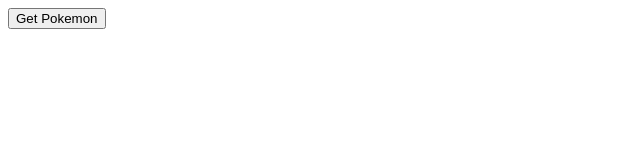
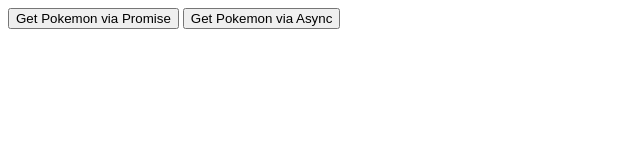
Before and after one commit to arelimdz/CA-JS-T3W4, a plain HTML site: page index.html in a window 1280 px wide. Shown: the whole page, without its empty margins (0-640 px from the left). Drawn offline with Linux system fonts and the light colour scheme.

Commit message:
feat: web request via async

```diff
--- /dev/null
+++ b/asyncRequest.js
@@ -0,0 +1,13 @@
+const API_BASE_URL = "https://pokeapi.co/api/v2/pokemon/";
+
+
+async function getRandomPokemonAsync(){
+
+	let ID = Math.floor(Math.random() * 1010) + 1;
+
+	let response = await fetch(API_BASE_URL + ID);
+	let data = await response.json();
+
+	console.log(data.name);
+
+}
--- a/index.html
+++ b/index.html
@@ -5,8 +5,12 @@
     <title>Document</title>
 </head>
 <body>
-    <button onclick="getRandomPokemon()">Get Pokemon</button>
+	<button onclick="getRandomPokemon()">Get Pokemon via Promise</button>
+
+	<button onclick="getRandomPokemonAsync()">Get Pokemon via Async</button>
+
     <img id="pokemonImage" src="" />
+    <script src="./asyncRequest.js"></script>
     <script src="./promiseRequest.js"></script>
 
 </body>
--- a/promiseRequest.js
+++ b/promiseRequest.js
@@ -1,4 +1,4 @@
-const API_BASE_URL = "https://pokeapi.co/api/v2/pokemon/";
+// const API_BASE_URL = "https://pokeapi.co/api/v2/pokemon/";
 
 
 function getRandomPokemon(){
```
